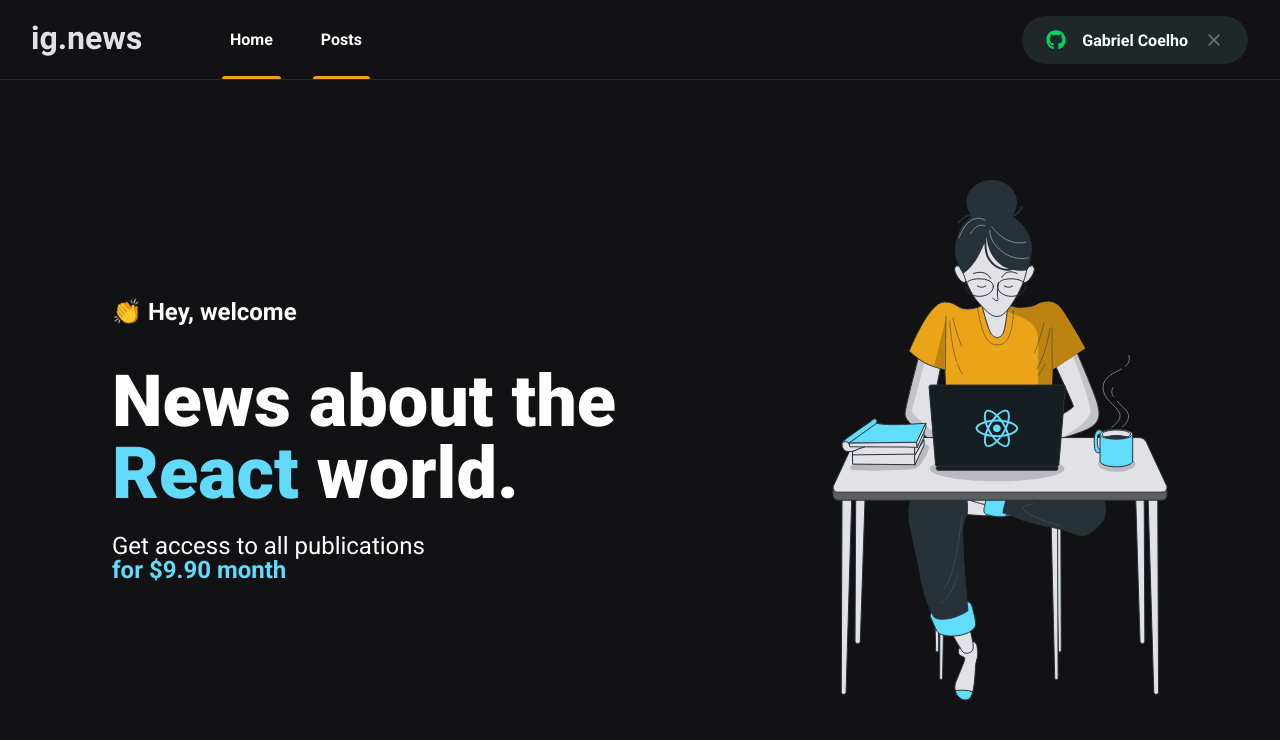
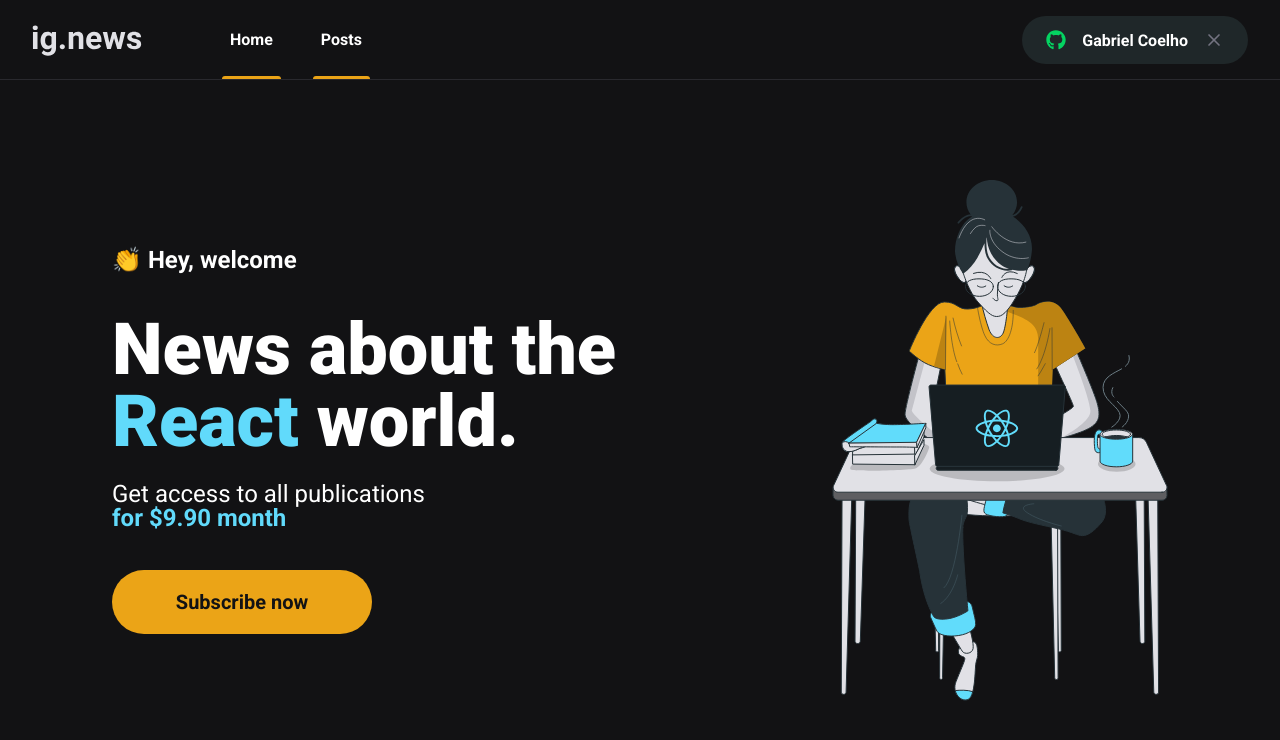
Before and after one commit to BielCoelho/ignite-chap-03, a Next.js app: page / in a window 1280 px wide. Shown: the top 740 px of the page. Built offline with nearby package versions, Linux system fonts and the light colour scheme.

Commit message:
main layout done

```diff
--- /dev/null
+++ b/src/components/SubscribeButton/index.tsx
@@ -0,0 +1,12 @@
+import styles from './styles.module.scss';
+
+export function SubscribeButton() {
+    return(
+        <button
+        type='button'
+        className={styles.subscribeButton}
+        >
+            Subscribe now
+        </button>
+    )
+}
--- /dev/null
+++ b/src/components/SubscribeButton/styles.module.scss
@@ -0,0 +1,20 @@
+.subscribeButton {
+    height: 4rem;
+    width: 260px;
+    border: 0;
+    border-radius: 2rem;
+    background: var(--yellow-500);
+    color: var(--grey-900);
+    font-size: 1.25rem;
+    font-weight: bold;
+
+    display: flex;
+    align-items: center;
+    justify-content: center;
+
+    transition: filter 0.2s;
+
+    &:hover {
+        filter: brightness(0.8);
+    }
+}
--- a/src/pages/home.module.scss
+++ b/src/pages/home.module.scss
@@ -37,4 +37,8 @@
             font-weight: bold;
         }
     }
+
+    button {
+        margin-top: 2.5rem;
+    }
 }
--- a/src/pages/index.tsx
+++ b/src/pages/index.tsx
@@ -1,4 +1,5 @@
 import Head from 'next/head'
+import { SubscribeButton } from '../components/SubscribeButton';
 import styles from './home.module.scss';
 
 export default function Home() {
@@ -17,6 +18,7 @@
         Get access to all publications <br />
         <span>for $9.90 month</span>
       </p>
+      <SubscribeButton />
     </section>
    <img src="/images/avatar.svg" alt="Girl coding" />
    </main>
```
